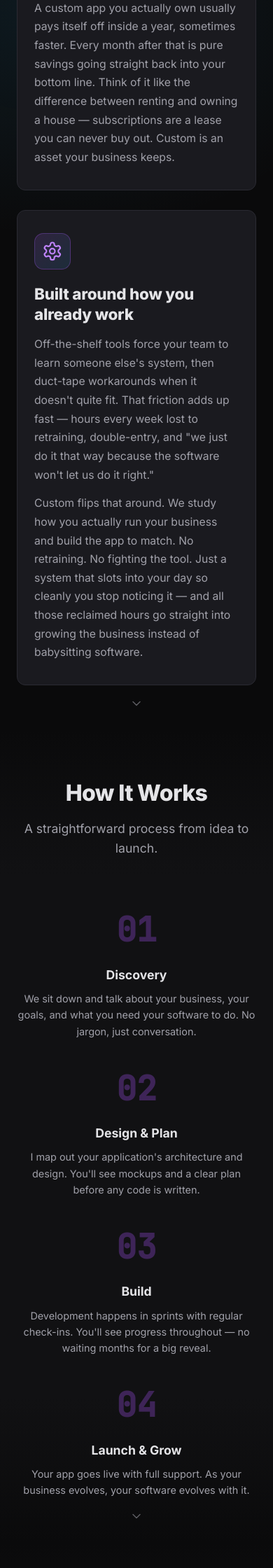
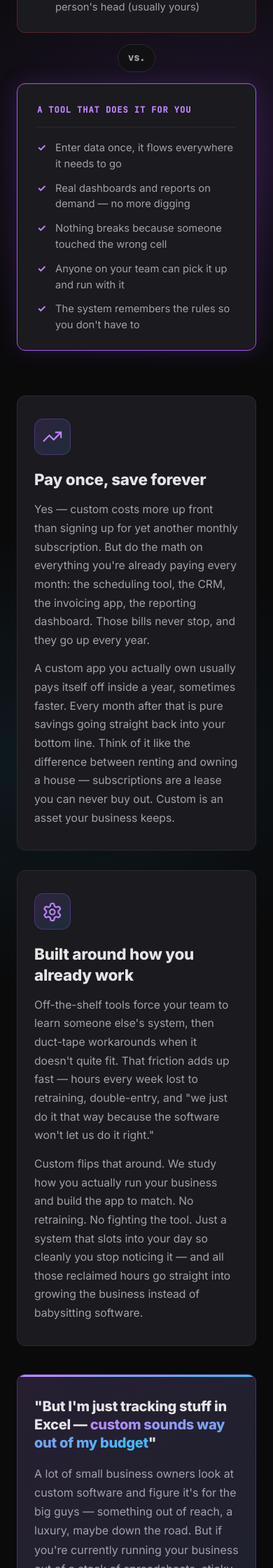
Before and after one commit to BuiltByBean/Built-By-Bean-Website, a Flask app: page / in a window 390 px wide. Shown: the part 3800-6040 px from the top of the page at 70% size. Run offline with Flask 3, Linux system fonts and the light colour scheme; some libraries are stand-ins or nearby versions.

Commit message:
Expand Why Custom to pitch the manual-spreadsheet crowd
Adds a second comparison strip and a callout card aimed at small
business owners currently running their operation out of
spreadsheets, sticky notes, and muscle memory.

- New section subtitle: "Whether you're renting software that almost
  fits or running everything out of spreadsheets, there's a better
  way." Covers both target audiences instead of just the SaaS one.
- Added a second .why-compare strip: "Tracking it all by hand" vs
  "A tool that does it for you". Five bullets on each side calling
  out the pain of manual data entry, broken formulas, knowledge
  siloed in one person's head — and how a custom tool flips each.
- New .why-callout card below the two pillar cards: "But I'm just
  tracking stuff in Excel — custom sounds way out of my budget"
  followed by two paragraphs directly addressing the budget anxiety:
  your spreadsheets are already costing you in hours and headaches,
  the ROI shows up faster than you'd think, and you don't need to
  be big to deserve software that actually helps.
- Styled the callout with a gradient tint + primary-to-accent top
  accent bar so it stands out from the pillar cards without
  competing with them.
- Responsive rules for the callout on mobile.

```diff
--- a/static/css/style.css
+++ b/static/css/style.css
@@ -825,7 +825,12 @@ html {
     align-items: stretch;
     gap: 20px;
     max-width: 960px;
-    margin: 0 auto 64px;
+    margin: 0 auto 28px;
+}
+
+.why-compare + .why-compare {
+    margin-top: 0;
+    margin-bottom: 64px;
 }
 
 .compare-col {
@@ -968,6 +973,51 @@ html {
     margin-top: 14px;
 }
 
+.why-callout {
+    margin-top: 40px;
+    padding: 44px 48px;
+    border-radius: var(--radius);
+    background:
+        linear-gradient(135deg, rgba(168, 85, 247, 0.08), rgba(56, 189, 248, 0.06)),
+        var(--surface);
+    border: 1px solid rgba(168, 85, 247, 0.3);
+    position: relative;
+    overflow: hidden;
+}
+
+.why-callout::before {
+    content: '';
+    position: absolute;
+    top: 0;
+    left: 0;
+    right: 0;
+    height: 3px;
+    background: linear-gradient(135deg, var(--primary), var(--accent));
+}
+
+.why-callout h3 {
+    font-size: 1.55rem;
+    font-weight: 800;
+    letter-spacing: -0.015em;
+    line-height: 1.3;
+    margin-bottom: 18px;
+}
+
+.why-callout p {
+    color: var(--text-muted);
+    font-size: 1rem;
+    line-height: 1.7;
+}
+
+.why-callout p + p {
+    margin-top: 14px;
+}
+
+.why-callout em {
+    color: var(--primary);
+    font-style: italic;
+}
+
 /* ===== Responsive ===== */
 @media (max-width: 1024px) {
     .hero h1 {
@@ -1055,6 +1105,14 @@ html {
 
     .why-card {
         padding: 32px 24px;
+    }
+
+    .why-callout {
+        padding: 32px 24px;
+    }
+
+    .why-callout h3 {
+        font-size: 1.25rem;
     }
 
     .process-grid {
--- a/templates/index.html
+++ b/templates/index.html
@@ -152,8 +152,8 @@
     <section class="section why-section" id="why-custom">
         <div class="container">
             <div class="section-header">
-                <h2>Why <span class="text-gradient">custom</span> instead of off-the-shelf?</h2>
-                <p>Stop renting software that almost fits. Build one that actually does.</p>
+                <h2>Why <span class="text-gradient">custom</span> instead of what you're doing now?</h2>
+                <p>Whether you're renting software that almost fits or running everything out of spreadsheets, there's a better way.</p>
             </div>
 
             <div class="why-compare">
@@ -180,6 +180,30 @@
                 </div>
             </div>
 
+            <div class="why-compare">
+                <div class="compare-col compare-shelf">
+                    <div class="compare-label">Tracking it all by hand</div>
+                    <ul class="compare-list">
+                        <li>Hours every week on manual data entry</li>
+                        <li>Copy-pasting numbers between a dozen spreadsheets</li>
+                        <li>Formulas that silently break when someone drags a cell</li>
+                        <li>No real reports — just rows and rows to scroll through</li>
+                        <li>The whole system lives in one person's head (usually yours)</li>
+                    </ul>
+                </div>
+                <div class="compare-divider"><span>vs.</span></div>
+                <div class="compare-col compare-custom">
+                    <div class="compare-label">A tool that does it for you</div>
+                    <ul class="compare-list compare-list-good">
+                        <li>Enter data once, it flows everywhere it needs to go</li>
+                        <li>Real dashboards and reports on demand — no more digging</li>
+                        <li>Nothing breaks because someone touched the wrong cell</li>
+                        <li>Anyone on your team can pick it up and run with it</li>
+                        <li>The system remembers the rules so you don't have to</li>
+                    </ul>
+                </div>
+            </div>
+
             <div class="why-grid">
                 <div class="why-card">
                     <div class="why-icon">{{ icons.trendingUp() }}</div>
@@ -193,6 +217,12 @@
                     <p>Off-the-shelf tools force your team to learn someone else's system, then duct-tape workarounds when it doesn't quite fit. That friction adds up fast — hours every week lost to retraining, double-entry, and "we just do it that way because the software won't let us do it right."</p>
                     <p>Custom flips that around. We study how you actually run your business and build the app to match. No retraining. No fighting the tool. Just a system that slots into your day so cleanly you stop noticing it — and all those reclaimed hours go straight into growing the business instead of babysitting software.</p>
                 </div>
+            </div>
+
+            <div class="why-callout">
+                <h3>"But I'm just tracking stuff in Excel — <span class="text-gradient">custom sounds way out of my budget</span>"</h3>
+                <p>A lot of small business owners look at custom software and figure it's for the big guys — something out of reach, a luxury, maybe down the road. But if you're currently running your business out of a stack of spreadsheets, sticky notes, and one person's memory, you're already paying for it every single day in hours and headaches.</p>
+                <p>Every manual task you do — updating tracking sheets, reconciling numbers, hunting info across tabs, rebuilding the same report every month — is time you're <em>not</em> spending growing your business. A custom tool that handles those processes for you pays itself back in reclaimed hours faster than you'd expect, and those hours turn into more customers, more revenue, more breathing room. You don't need to be big to deserve software that actually helps — honestly, you're exactly who I built this for.</p>
             </div>
         </div>
         <a href="#process" class="scroll-indicator" aria-label="Scroll to Process">
```
